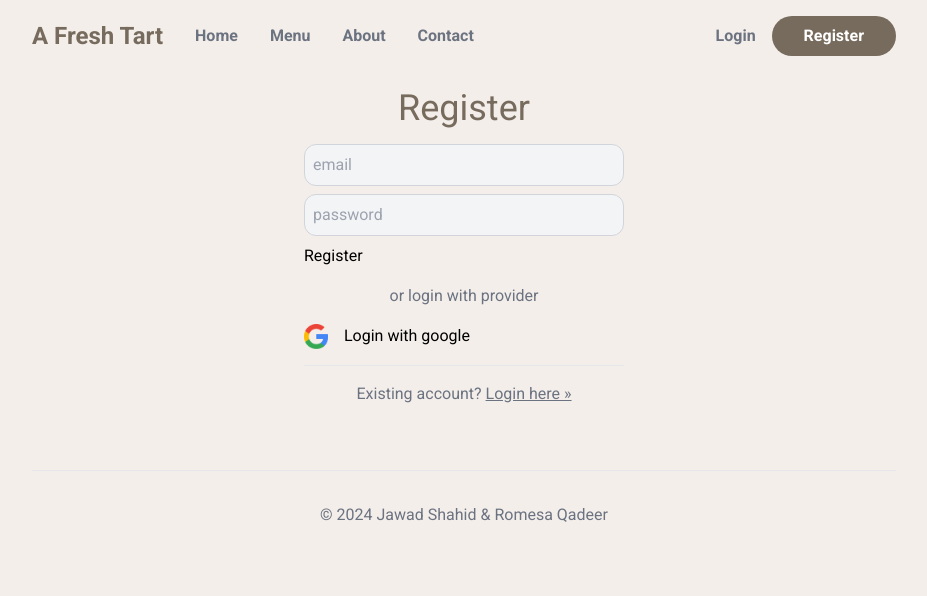
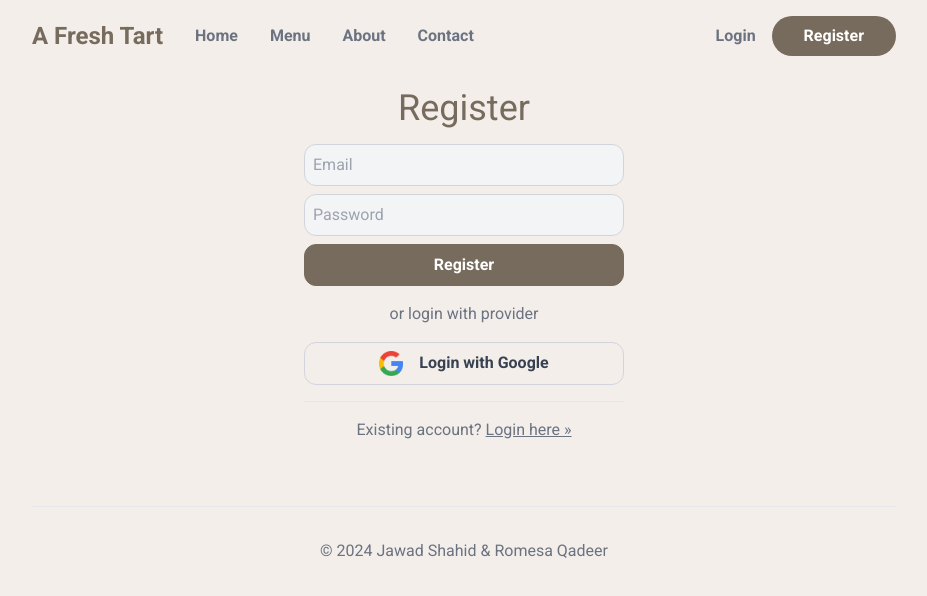
Before and after one commit to jawadshahid07/A-Fresh-Tart, a Next.js app: page /register in a window 1280 px wide. Shown: the top 596 px of the page, without its empty margins (176-1103 px from the left). Built offline with nearby package versions, Linux system fonts and the light colour scheme.

Commit message:
added more form styles

```diff
--- a/src/app/globals.css
+++ b/src/app/globals.css
@@ -21,3 +21,20 @@ input[type="tel"]:disabled,
 input[type="text"]:disabled {
     @apply bg-gray-300 border-0 cursor-not-allowed text-gray-500;
 }
+
+label{
+    @apply text-gray-500 text-sm leading-tight;
+}
+label + input{
+    margin-top: -2px;
+}
+button, .button{
+    @apply flex w-full justify-center gap-2 text-gray-700 font-semibold;
+    @apply border border-gray-300 rounded-xl px-6 py-2;
+}
+button[type="submit"], .submit, button.primary{
+    @apply border-primary bg-primary text-white;
+}
+button[type="submit"]:disabled, .submit:disabled{
+    @apply cursor-not-allowed bg-red-400;
+}
--- a/src/app/register/page.js
+++ b/src/app/register/page.js
@@ -46,10 +46,10 @@ export default function RegisterPage() {
         </div>
       )}
       <form className="block max-w-xs mx-auto" onSubmit={handleFormSubmit}>
-        <input type="email" placeholder="email" value={email}
+        <input type="email" placeholder="Email" value={email}
                disabled={creatingUser}
                onChange={ev => setEmail(ev.target.value)} />
-        <input type="password" placeholder="password" value={password}
+        <input type="password" placeholder="Password" value={password}
                disabled={creatingUser}
                 onChange={ev => setPassword(ev.target.value)}/>
         <button type="submit" disabled={creatingUser}>
@@ -62,7 +62,7 @@ export default function RegisterPage() {
           onClick={() => signIn('google', {callbackUrl:'/'})}
           className="flex gap-4 justify-center">
           <Image src={'/google.png'} alt={''} width={24} height={24} />
-          Login with google
+          Login with Google
         </button>
         <div className="text-center my-4 text-gray-500 border-t pt-4">
           Existing account?{' '}
```
Also changed, not shown: src/app/api/auth/[...nextauth]/route.js (added).
